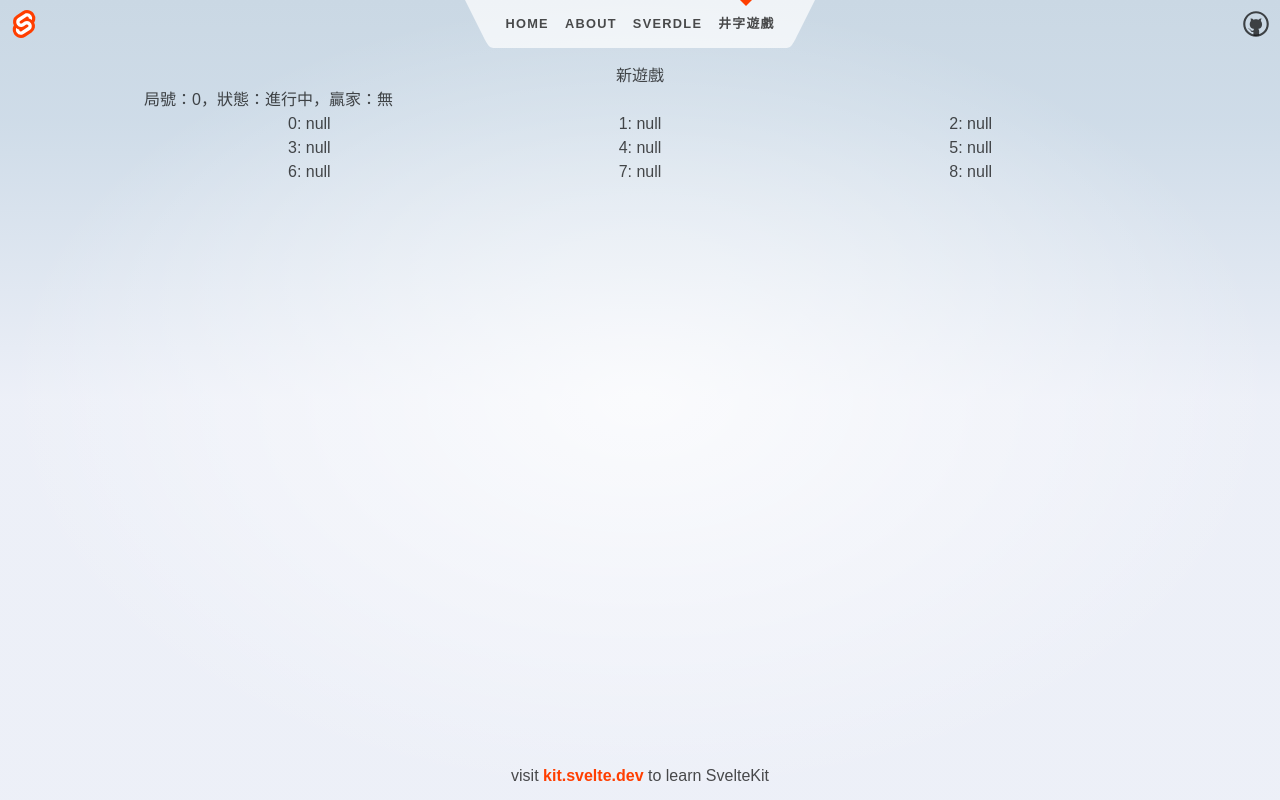
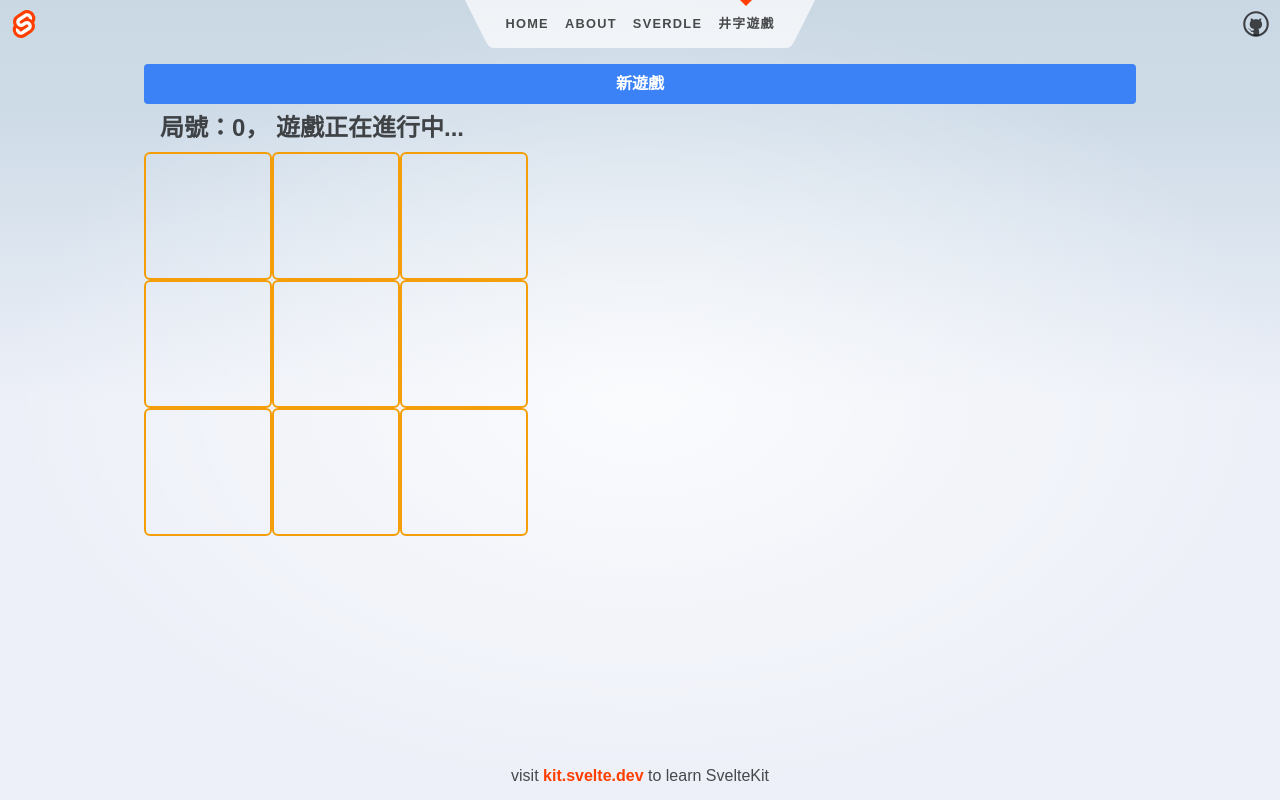
Before and after one commit to kenstt/demo-app, a SvelteKit app in the folder app/: page /tic_tac_toe in a window 1280 px wide. Built offline with nearby package versions, Linux system fonts and the light colour scheme; no server answers.

Commit message:
優化UI顯示

```diff
--- a/app/src/routes/tic_tac_toe/+page.svelte
+++ b/app/src/routes/tic_tac_toe/+page.svelte
@@ -1,15 +1,25 @@
 <script lang="ts">
-  import {api} from "../../api";
-  import {emptyGame} from "../../model/tic_tac_toe";
-  import {onMount} from "svelte";
+  import { api } from "../../api";
+  import { emptyGame } from "../../model/tic_tac_toe";
+  import { onMount } from "svelte";
 
   let gameSet = emptyGame();    // 在model裡新增一個fn建立空白物件，讓下面標籤中的資料綁定不報錯。
   const newGame = async () => {    // 把呼叫api包成這裡用的function
     gameSet = await api.ticTacToe.newGame();
   }
 
+  let error: string | null = null;
   const playGame = async (index: number) => {
-    gameSet = await api.ticTacToe.play(gameSet[0], index);
+    try {
+      gameSet = await api.ticTacToe.play(gameSet[0], index);
+      error = null;
+    } catch (e) {
+      let msg = e.message;
+      if (e.details) {
+        msg += `: ${e.details}`;
+      }
+      error = msg;
+    }
   }
 
   onMount(async () => {
@@ -17,12 +27,28 @@
   })
 </script>
 
-<button on:click={newGame}>新遊戲</button>
-<div>
-  局號：{gameSet[0]}，狀態：{gameSet[1].is_over ? '結束' : '進行中'}，贏家：{gameSet[1].winner ?? '無'}
-</div>
-<div class="grid grid-cols-3">
+<button
+  class="bg-blue-500 hover:bg-blue-700 text-white font-bold py-2 px-4 rounded"
+  on:click={newGame}
+> 新遊戲 </button>
+
+<h2 class="font-bold py-2 px-4 rounded text-2xl">
+  局號：{gameSet[0]}，
+  {#if gameSet[1].winner}
+    遊戲結束，贏家：{gameSet[1].winner}！
+  {:else if gameSet[1].is_over && !gameSet[1].winner}
+    遊戲結束：平手！
+  {:else}
+    遊戲正在進行中...
+  {/if}
+  <span class="text-red-500 text-lg">  {error ?? ''}  </span>
+</h2>
+
+<div class="w-96 grid grid-cols-3">
   {#each gameSet[1].cells as symbol, index}
-    <button on:click={playGame.bind(this, index+1)}>{index}: {symbol}</button>
+    <button
+      class="h-32 text-9xl text-amber-500 border-2 border-amber-500 rounded-md"
+      on:click={playGame.bind(this, index+1)}
+    >{symbol ?? ' '}</button>
   {/each}
 </div>
```
